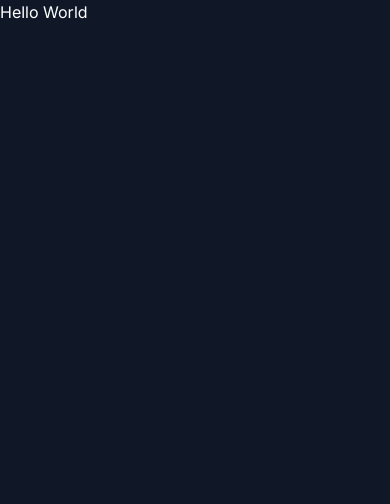
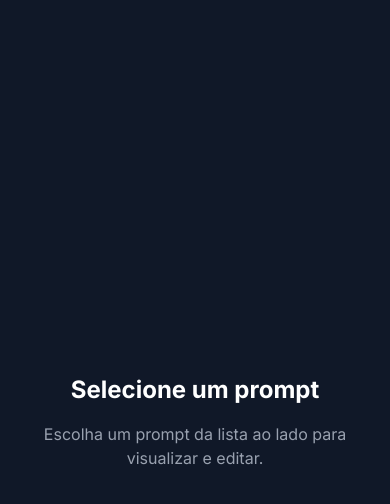
Before and after one commit to JulioOLV/prompt-manager, a Next.js app: page / in a window 390 px wide. Shown: the top 504 px of the page. Built offline with nearby package versions, Linux system fonts and the light colour scheme.

Commit message:
Refactor layout and home page structure for improved responsiveness and styling

```diff
--- a/src/app/layout.tsx
+++ b/src/app/layout.tsx
@@ -21,7 +21,13 @@ export default function RootLayout({
   return (
     <html lang="pt-br">
       <body className={`${inter.variable} antialiased bg-gray-900 text-white`}>
-        {children}
+        <section className="flex h-screen">
+          <main className="relative flex-1 overflow-auto min-w-0">
+            <div className="p-4 sm:p-6 md:p-8 max-w-full md:max-w-3xl mx-auto h-full">
+              {children}
+            </div>
+          </main>
+        </section>
       </body>
     </html>
   );
--- a/src/app/page.tsx
+++ b/src/app/page.tsx
@@ -1,7 +1,14 @@
 export default function Home() {
   return (
-    <div>
-      <h1>Hello World</h1>
-    </div>
+    <section className="flex min-h-full">
+      <div className="flex flex-1 items-center justify-center">
+        <div className="text-center">
+          <h1 className="text-2xl font-bold mb-4">Selecione um prompt</h1>
+          <p className="text-gray-400">
+            Escolha um prompt da lista ao lado para visualizar e editar.
+          </p>
+        </div>
+      </div>
+    </section>
   );
 }
```
